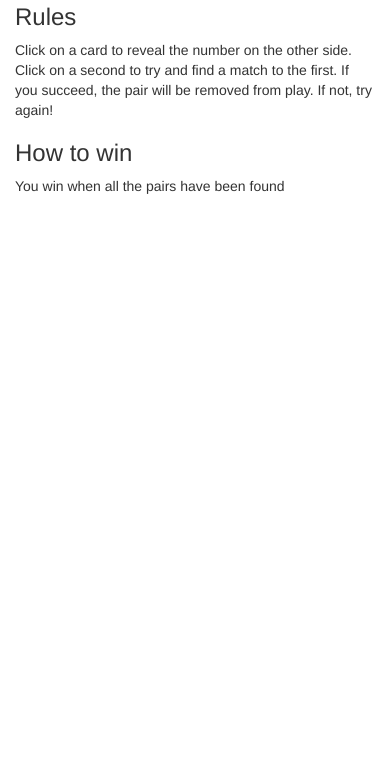
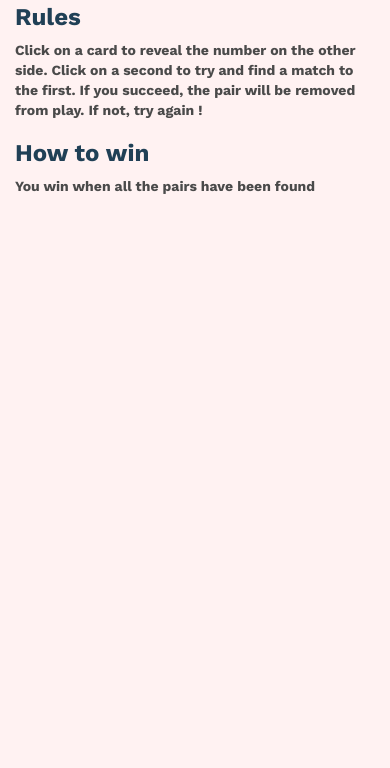
Before and after one commit to Boris84/Match-Game, a plain HTML site: page index.html in a window 390 px wide. Shown: the part 76-844 px from the top of the page. Drawn offline with nearby package versions, Linux system fonts and the light colour scheme.

Commit message:
update 2 Match-Game favicon + font + css

```diff
--- a/index.html
+++ b/index.html
@@ -1,29 +1,63 @@
 <!DOCTYPE html>
 <html>
   <head>
+  	<link href="https://fonts.googleapis.com/css?family=Work+Sans:700,900" rel="stylesheet">
+  	<link rel="stylesheet" href="resources/css/reset.css" type="text/css">
     <link rel="stylesheet" href="https://maxcdn.bootstrapcdn.com/bootstrap/3.3.7/css/bootstrap.min.css" integrity="sha384-BVYiiSIFeK1dGmJRAkycuHAHRg32OmUcww7on3RYdg4Va+PmSTsz/K68vbdEjh4u" crossorigin="anonymous">
+    <link rel="icon" href="favicon.ico" type="image/x-icon">
+    <link rel="stylesheet" href="resources/css/style.css" type="text/css">
     <title>Match Game</title>
- <head>
+  </head>
   <body>
  <div class="container">
    <div class="row">
-  <div class="col-xs-12 col-sm-12 col-md-3">
+  <div class="col-xs-12 col-sm-12 col-md-3 col-lg-3">
   	<h1>Match Game</h1>
     <h3>Rules</h3>
      <p>Click on a card to reveal the number on the other side. Click on a second to try and find a match to the first.
-        If you succeed, the pair will be removed from play. If not, try again!</p>
+        If you succeed, the pair will be removed from play. If not, try again !</p>
     <h3>How to win</h3>
      <p>You win when all the pairs have been found</p>
     </div>
   <div id="game" class="col-xs-12 col-sm-12 col-md-9 col-lg-9">
-    <div class="row">
+   <div class="row">
+  <div class=" card col-xs-3 col-sm-3 col-md-3 col-lg-3">
+   </div>
+  <div class="card col-xs-3 col-sm-3 col-md-3 col-lg-3">
+   </div>
+  <div class="card col-xs-3 col-sm-3 col-md-3 col-lg-3">
+   </div>
+  <div class="card col-xs-3 col-sm-3 col-md-3 col-lg-3">
+   </div>
+  <div class="card col-xs-3 col-sm-3 col-md-3 col-lg-3">
+   </div>
+  <div class="card col-xs-3 col-sm-3 col-md-3 col-lg-3">
+   </div>
+  <div class="card col-xs-3 col-sm-3 col-md-3 col-lg-3">
+   </div>
+  <div class="card col-xs-3 col-sm-3 col-md-3 col-lg-3">
+   </div>
+  <div class="card col-xs-3 col-sm-3 col-md-3 col-lg-3">
+   </div>
+  <div class="card col-xs-3 col-sm-3 col-md-3 col-lg-3">
+   </div>
+  <div class="card col-xs-3 col-sm-3 col-md-3 col-lg-3">
+   </div>
+  <div class="card col-xs-3 col-sm-3 col-md-3 col-lg-3">
+   </div>
+  <div class="card col-xs-3 col-sm-3 col-md-3 col-lg-3">
+   </div>
+  <div class="card col-xs-3 col-sm-3 col-md-3 col-lg-3">
+   </div>
+  <div class="card col-xs-3 col-sm-3 col-md-3 col-lg-3">
+   </div>
+  <div class="card col-xs-3 col-sm-3 col-md-3 col-lg-3">
+   </div>
 
-
-    </div>
    </div>
   </div>
  </div>
-
+</div>
 
 
 
--- /dev/null
+++ b/resources/css/reset.css
@@ -0,0 +1,48 @@
+/* http://meyerweb.com/eric/tools/css/reset/
+   v2.0 | 20110126
+   License: none (public domain)
+*/
+
+html, body, div, span, applet, object, iframe,
+h1, h2, h3, h4, h5, h6, p, blockquote, pre,
+a, abbr, acronym, address, big, cite, code,
+del, dfn, em, img, ins, kbd, q, s, samp,
+small, strike, strong, sub, sup, tt, var,
+b, u, i, center,
+dl, dt, dd, ol, ul, li,
+fieldset, form, label, legend,
+table, caption, tbody, tfoot, thead, tr, th, td,
+article, aside, canvas, details, embed,
+figure, figcaption, footer, header, hgroup,
+menu, nav, output, ruby, section, summary,
+time, mark, audio, video {
+	margin: 0;
+	padding: 0;
+	border: 0;
+	font-size: 100%;
+	font: inherit;
+	vertical-align: baseline;
+}
+/* HTML5 display-role reset for older browsers */
+article, aside, details, figcaption, figure,
+footer, header, hgroup, menu, nav, section {
+	display: block;
+}
+body {
+	line-height: 1;
+}
+ol, ul {
+	list-style: none;
+}
+blockquote, q {
+	quotes: none;
+}
+blockquote:before, blockquote:after,
+q:before, q:after {
+	content: '';
+	content: none;
+}
+table {
+	border-collapse: collapse;
+	border-spacing: 0;
+}
--- /dev/null
+++ b/resources/css/style.css
@@ -0,0 +1,17 @@
+html {
+	font-size: 14px;
+}
+
+body {
+	font-family: "Work Sans", sans-serif;
+    background-color: rgba(255, 242, 242);
+}
+
+h1, h3 {
+	color: rgba(32, 64, 86);
+}
+
+p {
+	color: rgba(74, 74, 74);
+	font-weight: normal;
+}
```
Also changed, not shown: favicon.ico (added), favicon.png (deleted).
